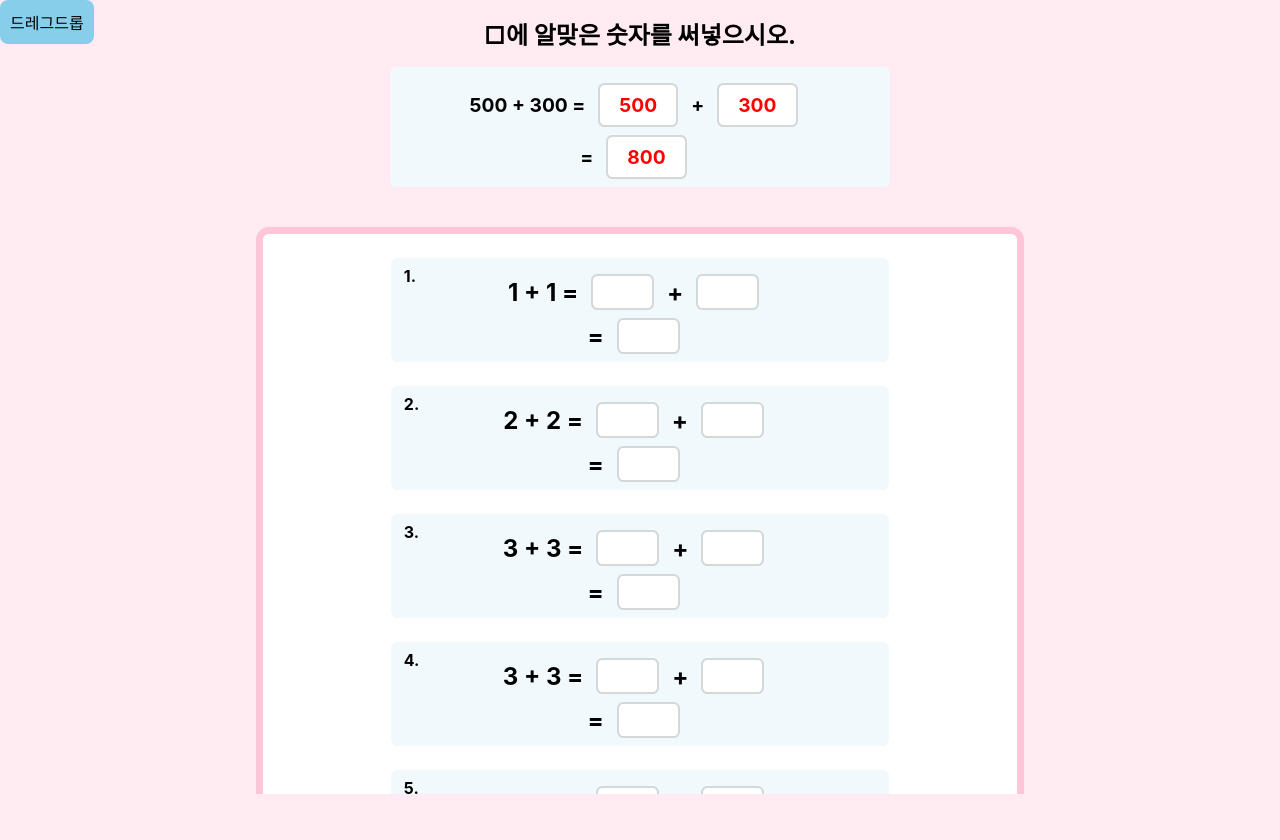
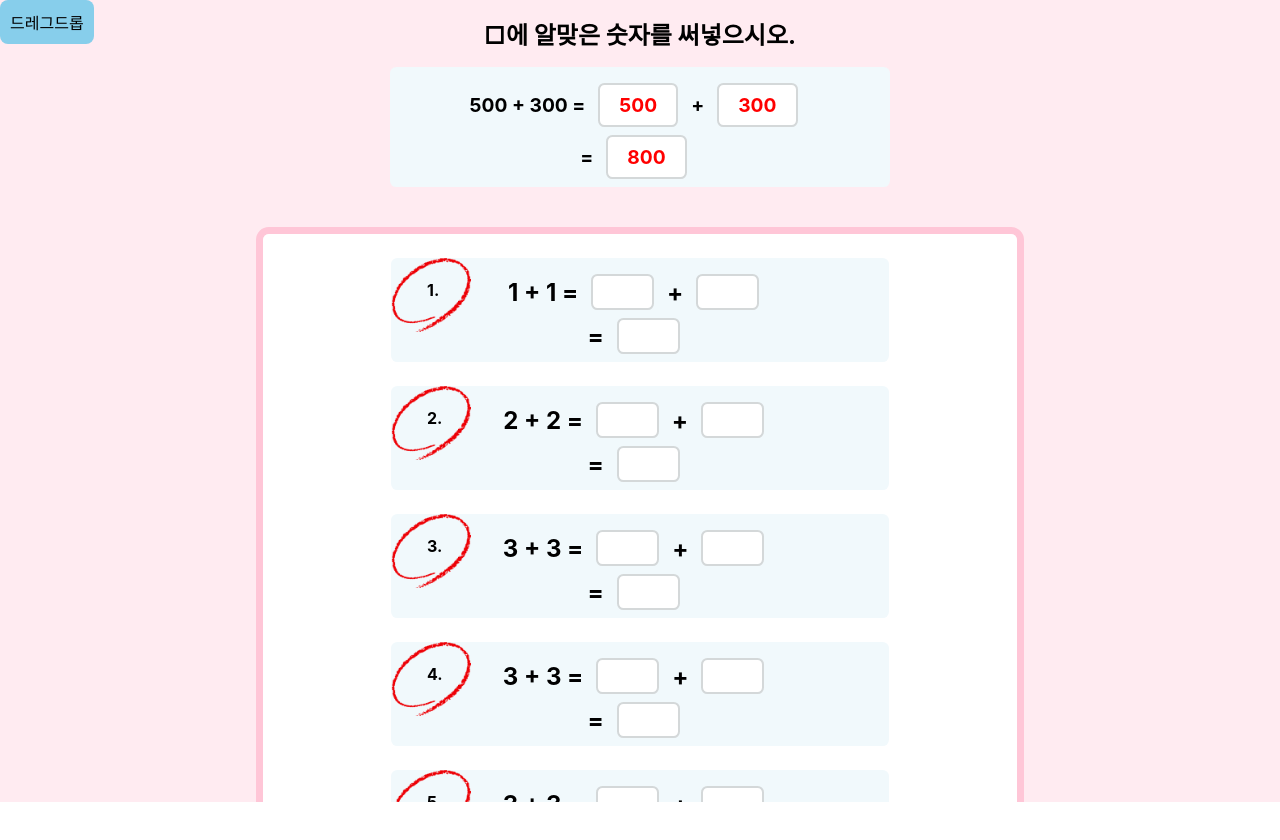
Before and after one commit to jaminleee/math-template-react, a React (Create React App) app: page / in a window 1280 px wide. Shown: the top 840 px of the page. After the commit the page ends 802 px from the top, so only its background shows below. Built offline with nearby package versions, Linux system fonts and the light colour scheme.

Commit message:
[Feat] Template.js 함수 삭제

```diff
--- a/src/components/Content.js
+++ b/src/components/Content.js
@@ -9,8 +9,8 @@ const ContentWrapper = styled.div`
   border-top: 0.6vw solid #FFC6D7; /* 위에만 테두리 */
   border-left: 0.6vw solid #FFC6D7; /* 왼쪽에만 테두리 */
   border-right: 0.6vw solid #FFC6D7; /* 오른쪽에만 테두리 */
-  max-height: 70vh;
-  max-width: 60vw;
+  max-height: 71vh;
+  max-width: 70vw;
   overflow-y: scroll;
   overflow-x: hidden;
 
@@ -26,7 +26,7 @@ const ContentWrapper = styled.div`
   }
 `;
 
-const Content = ({ data, onInputChange, isSubmitted  }) => {
+const Content = ({ data  }) => {
   return (
     <ContentWrapper>
       {data.map((item, index) => (
@@ -34,10 +34,6 @@ const Content = ({ data, onInputChange, isSubmitted  }) => {
           key={item.id}
           index={index}
           title={item.title}
-          circleColor={item.circleColor}
-          lineColor={item.lineColor}
-          onInputChange={onInputChange}
-          isCorrect={isSubmitted ? item.isCorrect : undefined}
         />
       ))}
       <Button onClick={() => alert('click')}>
--- a/src/components/ContentItem.js
+++ b/src/components/ContentItem.js
@@ -1,5 +1,7 @@
 import React, { useState } from 'react';
 import styled from 'styled-components';
+import img_correct from '../assets/img_correct.png'
+import img_notCorrect from '../assets/img_notCorrect.png'
 
 const ContentItemWrapper = styled.div`
   background-color: #F1F9FC;
@@ -11,6 +13,16 @@ const ContentItemWrapper = styled.div`
   align-items: center;
   flex-direction: column;
   position: relative;
+`;
+
+const ImageWrapper = styled.div`
+background-image: url('${img_correct}');
+  background-size: cover;
+  width: 5rem; /* Set the width of the image */
+  height: 4.6rem; /* Set the height of the image */
+  position: absolute;
+  top: 0;
+  left: 0;
 `;
 
 const TextFieldWrapper = styled.div`
@@ -34,16 +46,16 @@ const Textfield = styled.input`
 const IdTitle = styled.span`
   font-weight: bold;
   font-size: 1.5rem;
-  top: 1vh;
-  left: 1vw;
+  top: 30%;
+  left: 45%;
 `;
 
 const IdNumber = styled(IdTitle)`
-  position: absolute;
+  position: relative;
   font-size: 1rem;
 `;
 
-const ContentItem = ({ index, title, circleColor, lineColor, onInputChange, isCorrect }) => {
+const ContentItem = ({ index, title, onInputChange }) => {
   const [textFieldValues, setTextFieldValues] = useState(['', '', '']);
 
   // 텍스트 필드 값이 변경될 때 호출되는 함수
@@ -74,7 +86,9 @@ const ContentItem = ({ index, title, circleColor, lineColor, onInputChange, isCo
 
   return (
     <ContentItemWrapper>
+      <ImageWrapper>
         <IdNumber>{index + 1}.</IdNumber>
+      </ImageWrapper>
       <TextFieldWrapper>
         <IdTitle>{title}</IdTitle>
         {[0, 1].map(i => (
--- a/src/components/Template.js
+++ b/src/components/Template.js
@@ -13,7 +13,7 @@ const StyledTemplate = styled.div`
 
 const ContentList = styled.div`
   padding-top: 5vh; /* 위쪽 패딩 */
-  padding-bottom: 10vh; /* 아래쪽 패딩 */
+  padding-bottom: 0vh; /* 아래쪽 패딩 */
   padding-left: 20vw; /* 왼쪽 패딩 */
   padding-right: 20vw; /* 오른쪽 패딩 */
 `;
@@ -27,7 +27,6 @@ const StyledDraggableDiv = styled.div`
   z-index: 999;
 `;
 
-
 const Template = () => {
   const [state, setState] = useState({
     title: { title: "□에 알맞은 숫자를 써넣으시오." },
@@ -38,44 +37,13 @@ const Template = () => {
       { id: 4, title: '3 + 3 =', num1: 3, num2: 3, num3: 6 },
       { id: 5, title: '3 + 3 =', num1: 3, num2: 3, num3: 6 },
     ],
-    isSubmitted: false, // 제출 여부를 나타내는 상태 변수
   });
 
   const handleDrag = (e, data) => {
     console.log('Drag Coordinates:', { x: data.x, y: data.y });
   };
 
-  // ContentItem에서 호출되는 함수로 입력값을 받아옴
-  const handleInputChange = ({ index, values }) => {
-    setState((prevState) => {
-      const updatedContents = [...prevState.contents];
-      updatedContents[index] = { ...updatedContents[index], ...values };
-      return { ...prevState, contents: updatedContents };
-    });
-  };
 
-  const handleSubmission = () => {
-    // 각 Content의 답을 확인하고 채점
-    const updatedContents = state.contents.map(content => {
-      const textField1Value = content.textField1Value;
-      const textField2Value = content.textField2Value;
-      const textField3Value = content.textField3Value;
-
-      // 채점 로직 작성
-      const isCorrect = (
-        parseInt(textField1Value) === content.num1 &&
-        parseInt(textField2Value) === content.num2 &&
-        parseInt(textField3Value) === content.num3
-      );
-
-      console.log(`${content.id}: ${textField1Value}, ${textField2Value}, ${textField3Value}, ${isCorrect}`)
-
-      return { ...content, isCorrect };
-    });
-
-    setState((prevState) => ({ ...prevState, contents: updatedContents, isSubmitted: true }));
-    alert('제출?');
-  };
 
   return (
     <StyledTemplate>
@@ -85,9 +53,8 @@ const Template = () => {
       <Title title={state.title.title}></Title>
       <Description></Description>
       <ContentList>
-        <Content data={state.contents} onInputChange={handleInputChange} isSubmitted={state.isSubmitted} />
+        <Content data={state.contents}/>
       </ContentList>
-
     </StyledTemplate>
   );
 };
```
